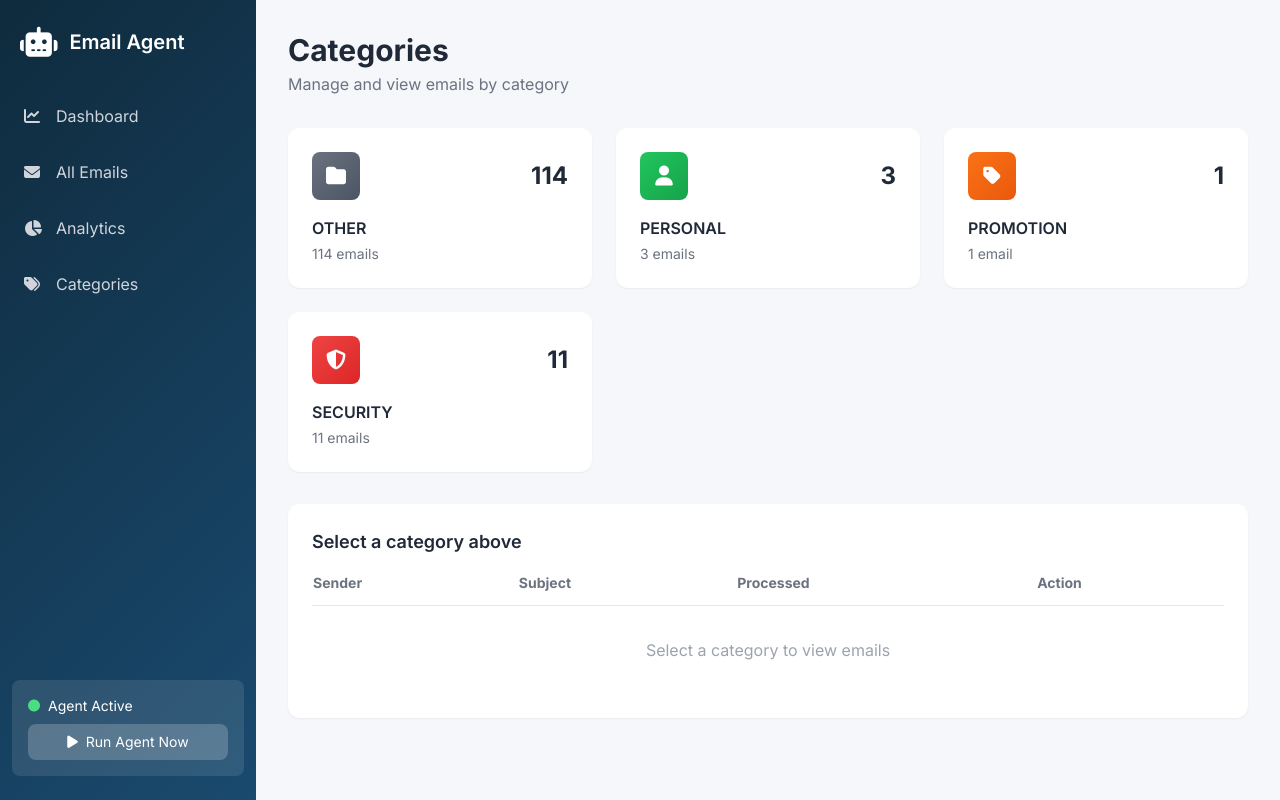
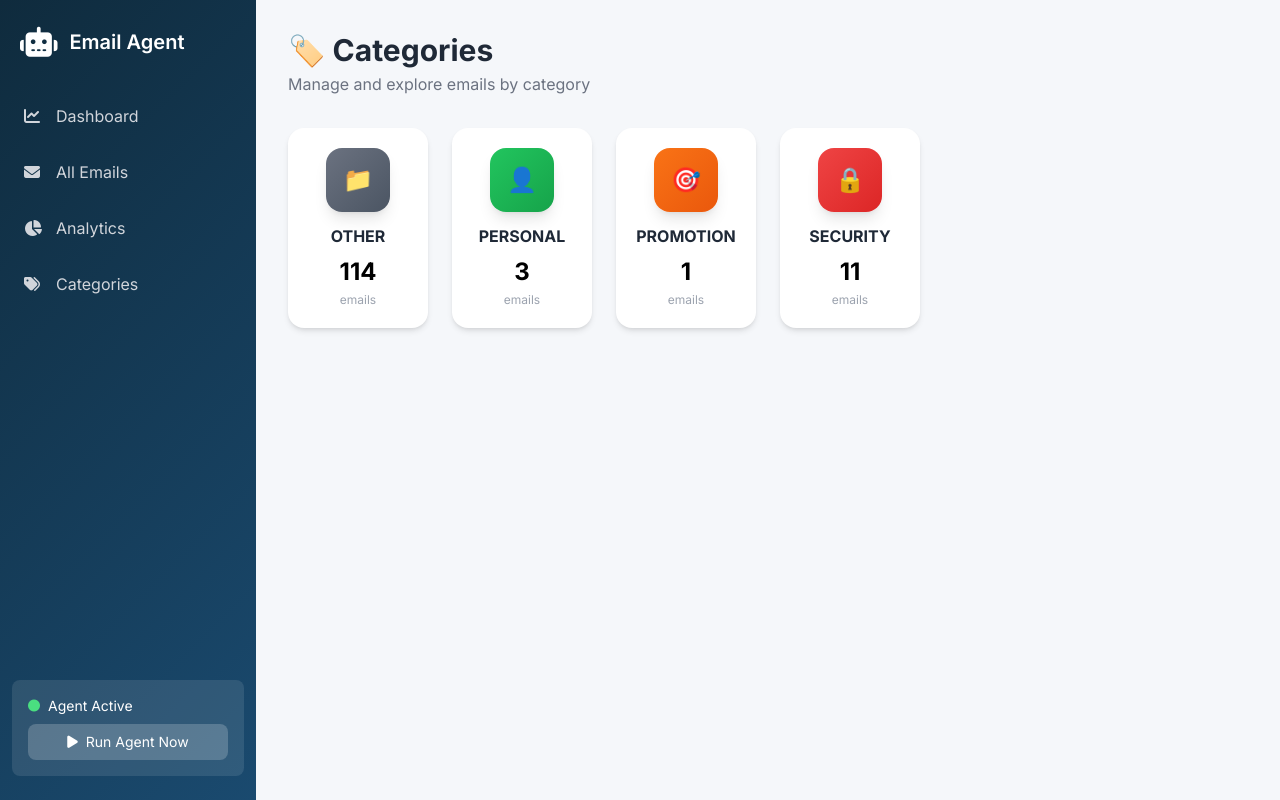
Before and after one commit to tonyngugi997/BotMa, a Flask app: template app/templates/categories.html in a window 1280 px wide. Run offline with Flask 3, Linux system fonts and the light colour scheme; the template is opened without the code that fills it, so the values that code supplies are empty; data comes from the database, SQL or seed files in the repository; some libraries are stand-ins or nearby versions.

Commit message:
feat: complete categories page with interactive cards, icons, and email listing

```diff
--- a/app/templates/categories.html
+++ b/app/templates/categories.html
@@ -1,27 +1,31 @@
 {% extends "base.html" %}
 
 {% block content %}
-<div>
+<div class="animate-fade-in">
     <div class="mb-8">
-        <h1 class="text-3xl font-bold text-gray-800">Categories</h1>
-        <p class="text-gray-500 mt-1">Manage and view emails by category</p>
+        <h1 class="text-3xl font-bold text-gray-800">🏷️ Categories</h1>
+        <p class="text-gray-500 mt-1">Manage and explore emails by category</p>
     </div>
 
     <!-- Category Cards -->
-    <div class="grid grid-cols-1 md:grid-cols-2 lg:grid-cols-3 gap-6 mb-8" id="categoryCards">
-        <!-- Loaded via JS -->
+    <div class="grid grid-cols-1 sm:grid-cols-2 lg:grid-cols-3 xl:grid-cols-6 gap-6 mb-8" id="categoryCards">
+        <div class="col-span-full text-center py-12"><i class="fas fa-spinner fa-spin"></i> Loading categories...</div>
     </div>
 
     <!-- Emails by Selected Category -->
-    <div class="bg-white rounded-xl shadow-sm p-6">
-        <h3 class="text-lg font-semibold text-gray-800 mb-4" id="selectedCategoryTitle">Select a category above</h3>
+    <div id="categoryEmailsSection" class="hidden">
+        <div class="bg-white rounded-2xl shadow-lg p-6">
+            <div class="flex justify-between items-center mb-6">
+                <h3 class="text-xl font-semibold text-gray-800" id="selectedCategoryTitle"></h3>
+                <button id="clearCategoryBtn" class="text-gray-400 hover:text-gray-600"><i class="fas fa-times"></i> Clear</button>
+            </div>
             <div class="overflow-x-auto">
                 <table class="w-full">
                     <thead class="border-b border-gray-200">
                         <tr class="text-left text-gray-500 text-sm">
                             <th class="pb-3">Sender</th>
                             <th class="pb-3">Subject</th>
-                        <th class="pb-3">Processed</th>
+                            <th class="pb-3">Date</th>
                             <th class="pb-3">Action</th>
                         </tr>
                     </thead>
@@ -32,55 +36,64 @@
             </div>
         </div>
     </div>
+</div>
+
+<style>
+    @keyframes fadeIn {
+        from { opacity: 0; transform: translateY(10px); }
+        to { opacity: 1; transform: translateY(0); }
+    }
+    .animate-fade-in {
+        animation: fadeIn 0.5s ease-out;
+    }
+    .category-card {
+        transition: all 0.3s ease;
+        cursor: pointer;
+    }
+    .category-card:hover {
+        transform: translateY(-4px);
+        box-shadow: 0 20px 25px -5px rgba(0,0,0,0.1), 0 10px 10px -5px rgba(0,0,0,0.02);
+    }
+</style>
 
 <script>
+    const categoryConfig = {
+        'SECURITY': { icon: '🔒', color: 'from-red-500 to-red-600', bg: 'bg-red-50', text: 'text-red-700' },
+        'PROMOTION': { icon: '🎯', color: 'from-orange-500 to-orange-600', bg: 'bg-orange-50', text: 'text-orange-700' },
+        'PERSONAL': { icon: '👤', color: 'from-green-500 to-green-600', bg: 'bg-green-50', text: 'text-green-700' },
+        'BUSINESS': { icon: '💼', color: 'from-blue-500 to-blue-600', bg: 'bg-blue-50', text: 'text-blue-700' },
+        'SOCIAL': { icon: '📱', color: 'from-purple-500 to-purple-600', bg: 'bg-purple-50', text: 'text-purple-700' },
+        'OTHER': { icon: '📁', color: 'from-gray-500 to-gray-600', bg: 'bg-gray-50', text: 'text-gray-700' }
+    };
+
     async function loadCategories() {
         const response = await fetch('/api/categories');
         const data = await response.json();
 
-        const colors = {
-            'SECURITY': 'from-red-500 to-red-600',
-            'PROMOTION': 'from-orange-500 to-orange-600',
-            'PERSONAL': 'from-green-500 to-green-600',
-            'BUSINESS': 'from-blue-500 to-blue-600',
-            'SOCIAL': 'from-purple-500 to-purple-600',
-            'OTHER': 'from-gray-500 to-gray-600'
-        };
+        const container = document.getElementById('categoryCards');
+        if (Object.keys(data).length === 0) {
+            container.innerHTML = '<div class="col-span-full text-center py-12 text-gray-400">No categories found. Process some emails first.</div>';
+            return;
+        }
 
-        const icons = {
-            'SECURITY': 'fa-shield-alt',
-            'PROMOTION': 'fa-tag',
-            'PERSONAL': 'fa-user',
-            'BUSINESS': 'fa-briefcase',
-            'SOCIAL': 'fa-users',
-            'OTHER': 'fa-folder'
-        };
-
-        const container = document.getElementById('categoryCards');
-        container.innerHTML = Object.entries(data).map(([cat, count]) => `
-            <div onclick="selectCategory('${cat}')" class="bg-white rounded-xl shadow-sm p-6 cursor-pointer hover:shadow-lg transition category-card" data-category="${cat}">
-                <div class="flex items-center justify-between mb-4">
-                    <div class="w-12 h-12 bg-gradient-to-br ${colors[cat] || colors['OTHER']} rounded-lg flex items-center justify-center">
-                        <i class="fas ${icons[cat] || icons['OTHER']} text-white text-xl"></i>
+        container.innerHTML = Object.entries(data).map(([cat, count]) => {
+            const cfg = categoryConfig[cat] || categoryConfig['OTHER'];
+            return `
+                <div onclick="selectCategory('${cat}')" class="category-card bg-white rounded-2xl shadow-md p-5 text-center" data-category="${cat}">
+                    <div class="w-16 h-16 mx-auto bg-gradient-to-br ${cfg.color} rounded-2xl flex items-center justify-center mb-3 shadow-lg">
+                        <span class="text-2xl">${cfg.icon}</span>
                     </div>
-                    <span class="text-2xl font-bold text-gray-800">${count}</span>
+                    <h3 class="font-bold text-gray-800">${cat}</h3>
+                    <p class="text-2xl font-bold mt-2">${count}</p>
+                    <p class="text-xs text-gray-400 mt-1">emails</p>
                 </div>
-                <h3 class="font-semibold text-gray-800">${cat}</h3>
-                <p class="text-gray-500 text-sm mt-1">${count} email${count !== 1 ? 's' : ''}</p>
-            </div>
-        `).join('');
+            `;
+        }).join('');
     }
 
     async function selectCategory(category) {
-        // Highlight selected card
-        document.querySelectorAll('.category-card').forEach(card => {
-            card.classList.remove('ring-2', 'ring-blue-500');
-            if (card.dataset.category === category) {
-                card.classList.add('ring-2', 'ring-blue-500');
-            }
-        });
-
-        document.getElementById('selectedCategoryTitle').textContent = `${category} Emails`;
+        document.getElementById('categoryEmailsSection').classList.remove('hidden');
+        document.getElementById('selectedCategoryTitle').innerHTML = `${categoryConfig[category]?.icon || '📁'} ${category} Emails`;
 
         const response = await fetch(`/api/emails?category=${category}&per_page=20`);
         const data = await response.json();
@@ -92,18 +105,29 @@
         }
 
         tbody.innerHTML = data.emails.map(email => `
-            <tr class="border-b border-gray-100 hover:bg-gray-50 transition">
+            <tr class="border-b border-gray-100 hover:bg-gray-50 transition cursor-pointer" onclick="window.location.href='/email/${email.email_id}'">
                 <td class="py-3 text-sm text-gray-700">${escapeHtml(email.sender.substring(0, 50))}</td>
                 <td class="py-3 text-sm text-gray-700">${escapeHtml(email.subject.substring(0, 60))}</td>
                 <td class="py-3 text-sm text-gray-500">${new Date(email.processed_at).toLocaleDateString()}</td>
-                <td class="py-3">
-                    <a href="/email/${email.email_id}" class="text-blue-600 hover:text-blue-800 text-sm">
-                        <i class="fas fa-eye"></i> View
-                    </a>
-                </td>
+                <td class="py-3"><i class="fas fa-chevron-right text-gray-400"></i></td>
             </tr>
         `).join('');
+
+        // Highlight selected card
+        document.querySelectorAll('.category-card').forEach(card => {
+            card.classList.remove('ring-2', 'ring-blue-500', 'shadow-xl');
+            if (card.dataset.category === category) {
+                card.classList.add('ring-2', 'ring-blue-500', 'shadow-xl');
             }
+        });
+    }
+
+    document.getElementById('clearCategoryBtn').addEventListener('click', () => {
+        document.getElementById('categoryEmailsSection').classList.add('hidden');
+        document.querySelectorAll('.category-card').forEach(card => {
+            card.classList.remove('ring-2', 'ring-blue-500', 'shadow-xl');
+        });
+    });
 
     function escapeHtml(text) {
         if (!text) return '';
```
Lines whose indentation alone changed are shown as unchanged.
